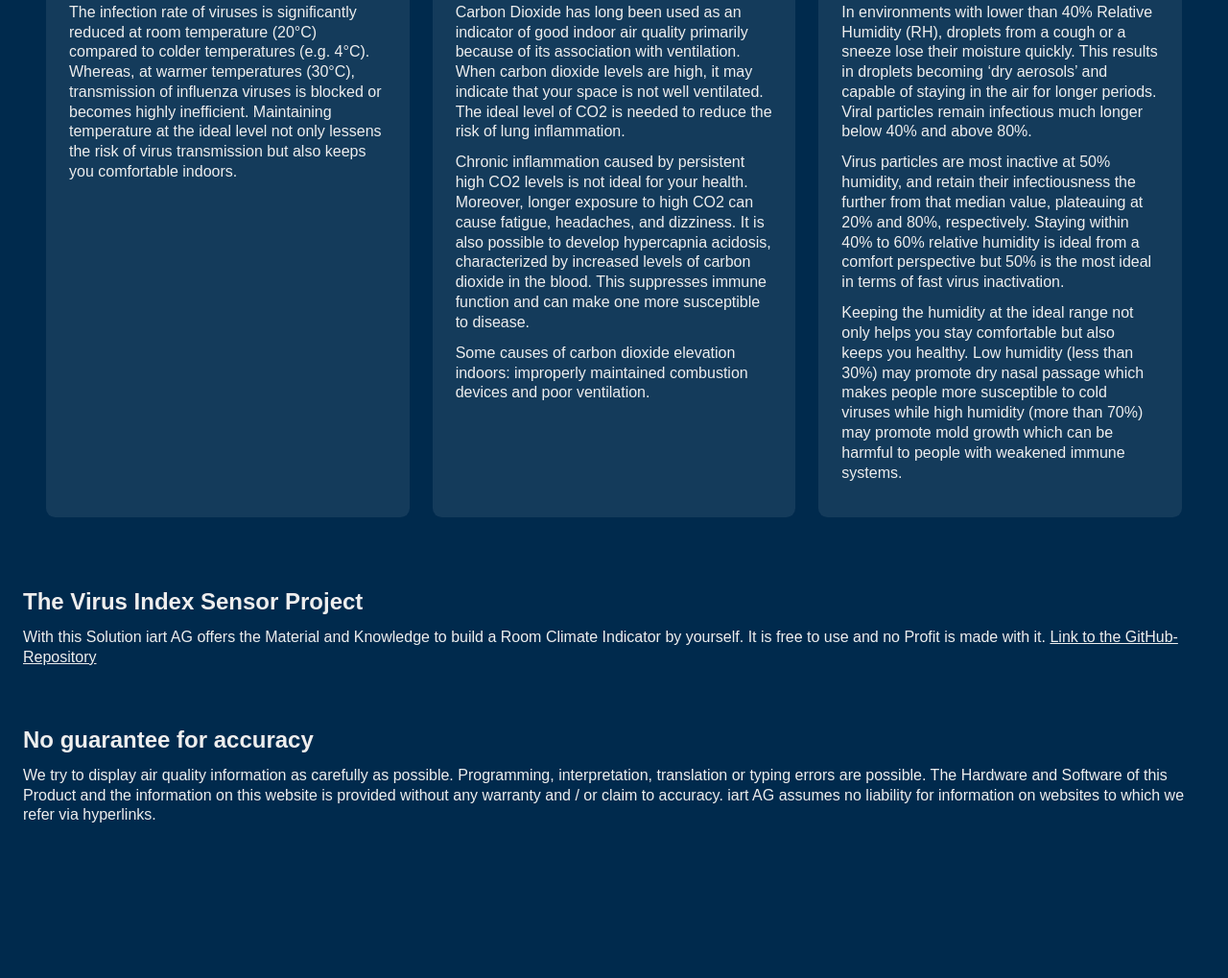
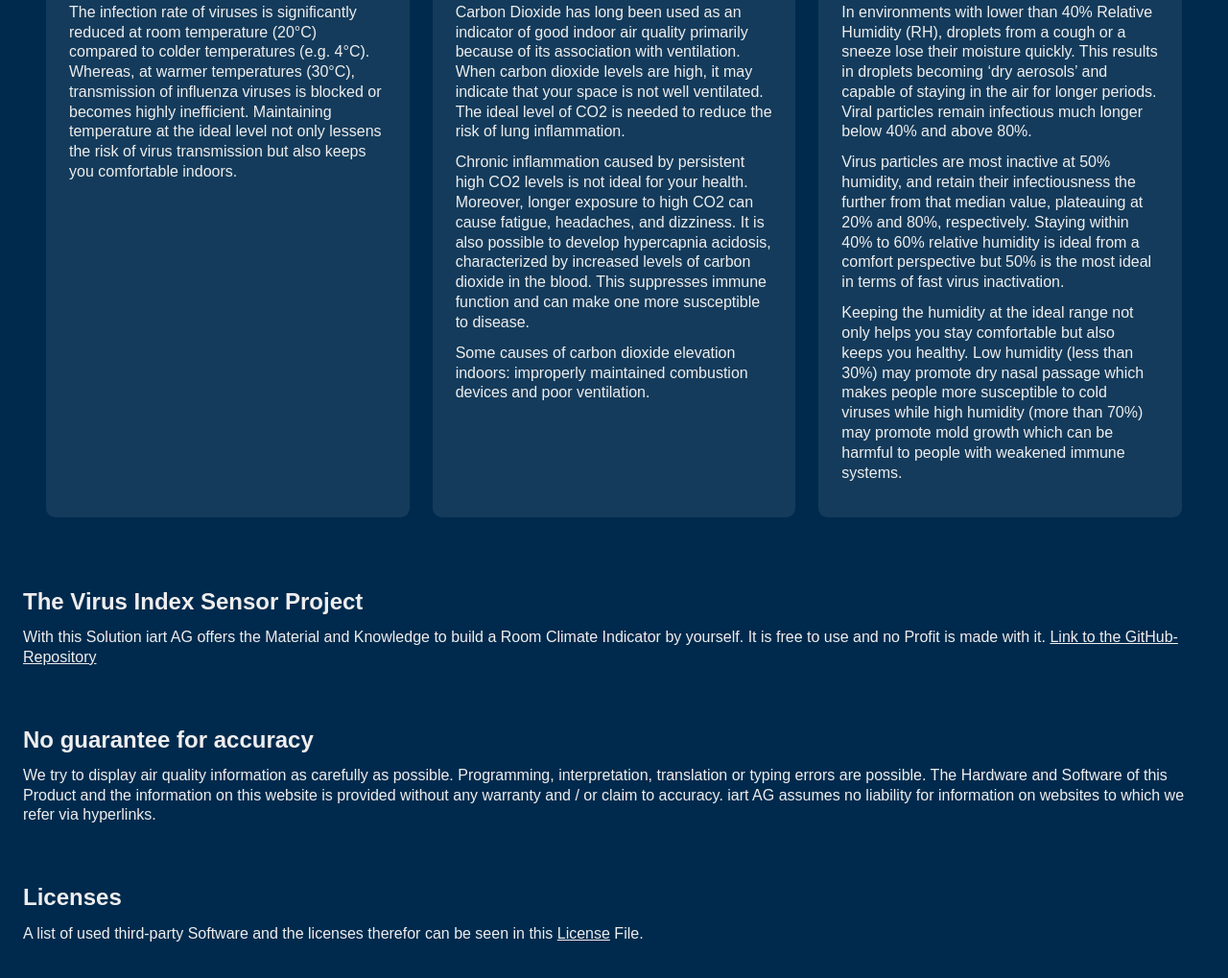
Before and after one commit to iartag/Kuuki, a plain HTML site: page data/infos.html in a window 1280 px wide. Shown: the part 255-1274 px from the top of the page at 96% size. Before the commit the page ends 1150 px from the top, so only its background shows below. Drawn offline with Linux system fonts and the light colour scheme.

Commit message:
add link to license file

```diff
--- a/data/infos.html
+++ b/data/infos.html
@@ -109,6 +109,10 @@
 				The Hardware and Software of this Product and the information on this website is provided without any warranty and / or claim to accuracy.
 				iart AG assumes no liability for information on websites to which we refer via hyperlinks.</p>
 		</div>
+		<div id="licenseContainer">
+			<h2>Licenses</h2>
+			<p>A list of used third-party Software and the licenses therefor can be seen in this <a href="./license.html">License</a> File.</p>
+		</div>
 	</section>
 
 	<svg style="display: none;" version="1.1" xmlns="http://www.w3.org/2000/svg" xmlns:xlink="http://www.w3.org/1999/xlink" x="0px" y="0px" xml:space="preserve">
```
